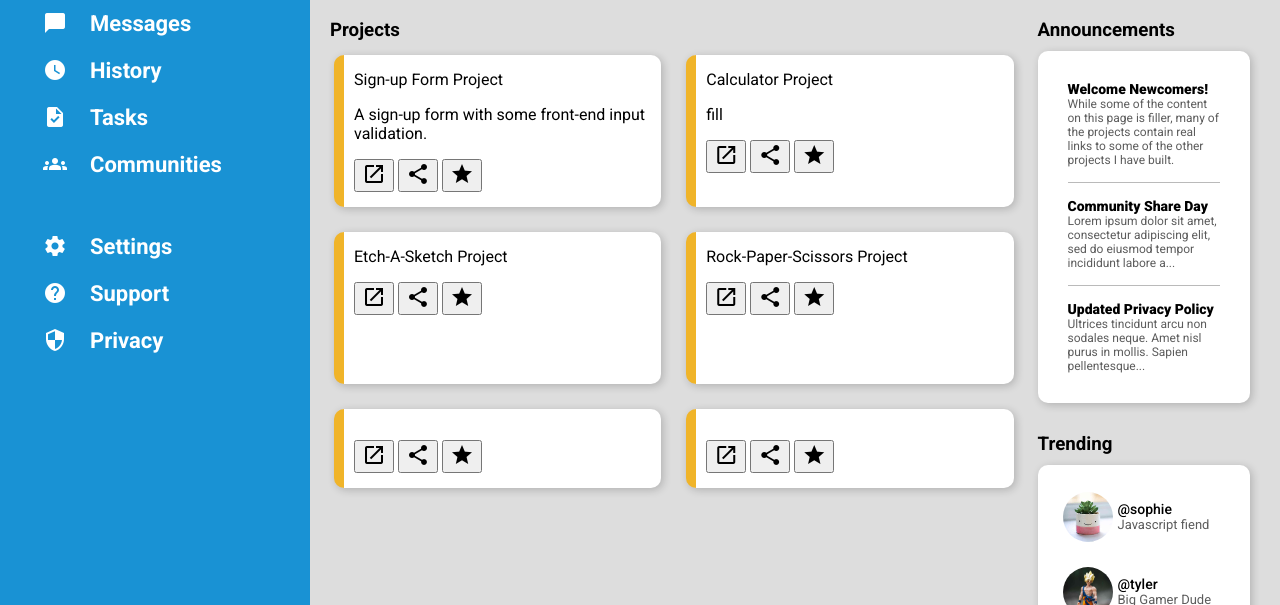
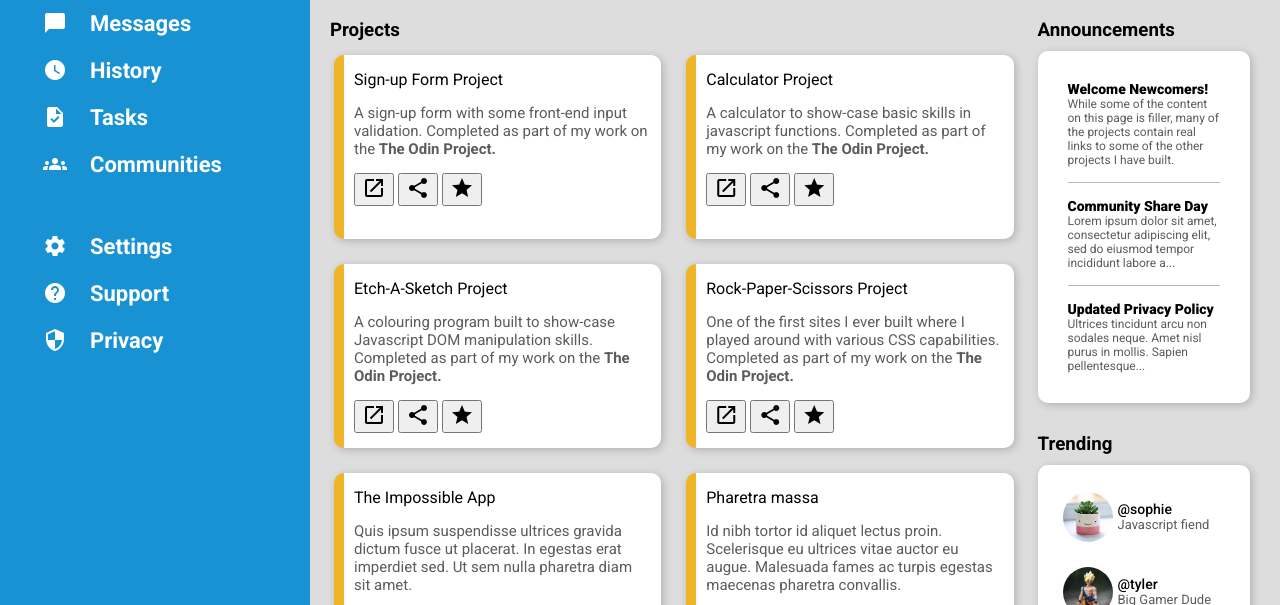
Before and after one commit to spuddister/admin-dashboard-project, a plain HTML site: page index.html in a window 1280 px wide. Shown: the part 195-800 px from the top of the page. Drawn offline with Linux system fonts and the light colour scheme.

Commit message:
Added content for 6 project cards, 4 of which are real projects and will need real links added. Further styling on all project cards required.

```diff
--- a/index.html
+++ b/index.html
@@ -65,7 +65,7 @@
             <div class="project-card-grid">
                 <div class="project-card">
                     <div class="project-card-title">Sign-up Form Project</div>
-                    <p class="project-card-content">A sign-up form with some front-end input validation.</p>
+                    <p class="project-card-description">A sign-up form with some front-end input validation. Completed as part of my work on the <a href="https://www.theodinproject.com/">The Odin Project.</a></p>
                     <div class="project-button-wrapper">
                         <button class="project-button"><span class="material-icons">launch</span></button>
                         <button class="project-button"><span class="material-icons">share</span></button>
@@ -74,7 +74,7 @@
                 </div>
                 <div class="project-card">
                     <div class="project-card-title">Calculator Project</div>
-                    <p class="project-card-content">fill</p>
+                    <p class="project-card-description">A calculator to show-case basic skills in javascript functions. Completed as part of my work on the <a href="https://www.theodinproject.com/">The Odin Project.</a></p>
                     <div class="project-button-wrapper">
                         <button class="project-button"><span class="material-icons">launch</span></button>
                         <button class="project-button"><span class="material-icons">share</span></button>
@@ -83,7 +83,7 @@
                 </div>
                 <div class="project-card">
                     <div class="project-card-title">Etch-A-Sketch Project</div>
-                    <p class="project-card-content"></p>
+                    <p class="project-card-description">A colouring program built to show-case Javascript DOM manipulation skills. Completed as part of my work on the <a href="https://www.theodinproject.com/">The Odin Project.</a></p>
                     <div class="project-button-wrapper">
                         <button class="project-button"><span class="material-icons">launch</span></button>
                         <button class="project-button"><span class="material-icons">share</span></button>
@@ -92,7 +92,7 @@
                 </div>
                 <div class="project-card">
                     <div class="project-card-title">Rock-Paper-Scissors Project</div>
-                    <p class="project-card-content"></p>
+                    <p class="project-card-description">One of the first sites I ever built where I played around with various CSS capabilities. Completed as part of my work on the <a href="https://www.theodinproject.com/">The Odin Project.</a></p>
                     <div class="project-button-wrapper">
                         <button class="project-button"><span class="material-icons">launch</span></button>
                         <button class="project-button"><span class="material-icons">share</span></button>
@@ -100,8 +100,8 @@
                     </div>
                 </div>
                 <div class="project-card">
-                    <div class="project-card-title"></div>
-                    <p class="project-card-content"></p>
+                    <div class="project-card-title">The Impossible App</div>
+                    <p class="project-card-description">Quis ipsum suspendisse ultrices gravida dictum fusce ut placerat. In egestas erat imperdiet sed. Ut sem nulla pharetra diam sit amet.</p>
                     <div class="project-button-wrapper">
                         <button class="project-button"><span class="material-icons">launch</span></button>
                         <button class="project-button"><span class="material-icons">share</span></button>
@@ -109,8 +109,8 @@
                     </div>
                 </div>
                 <div class="project-card">
-                    <div class="project-card-title"></div>
-                    <p class="project-card-content"></p>
+                    <div class="project-card-title">Pharetra massa</div>
+                    <p class="project-card-description">Id nibh tortor id aliquet lectus proin. Scelerisque eu ultrices vitae auctor eu augue. Malesuada fames ac turpis egestas maecenas pharetra convallis.</p>
                     <div class="project-button-wrapper">
                         <button class="project-button"><span class="material-icons">launch</span></button>
                         <button class="project-button"><span class="material-icons">share</span></button>
--- a/styles.css
+++ b/styles.css
@@ -211,6 +211,19 @@ h3 {
     box-shadow: 2px 2px 8px rgba(0, 0, 0, 0.2);
 }
 
+.project-card a {
+    text-decoration: none;
+    color: rgb(92, 92, 92);
+    font-weight: 600;
+}
+
+.project-card-description {
+    color: rgb(92, 92, 92);
+    font-size: 15px;
+}
+
+
+
 .info-bar {
     grid-column: 3 / -1;
     grid-row: 2 / -1;
```
